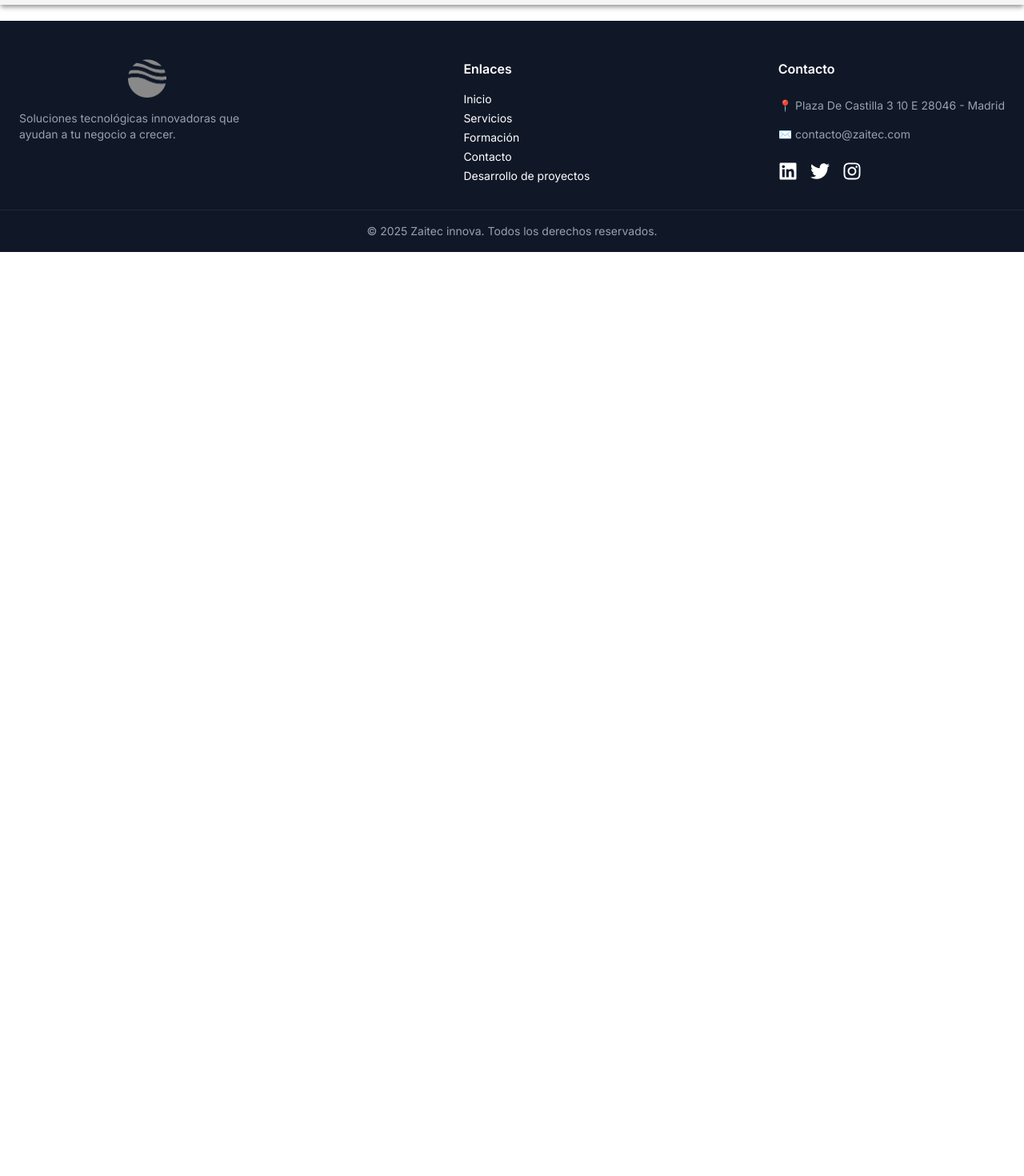
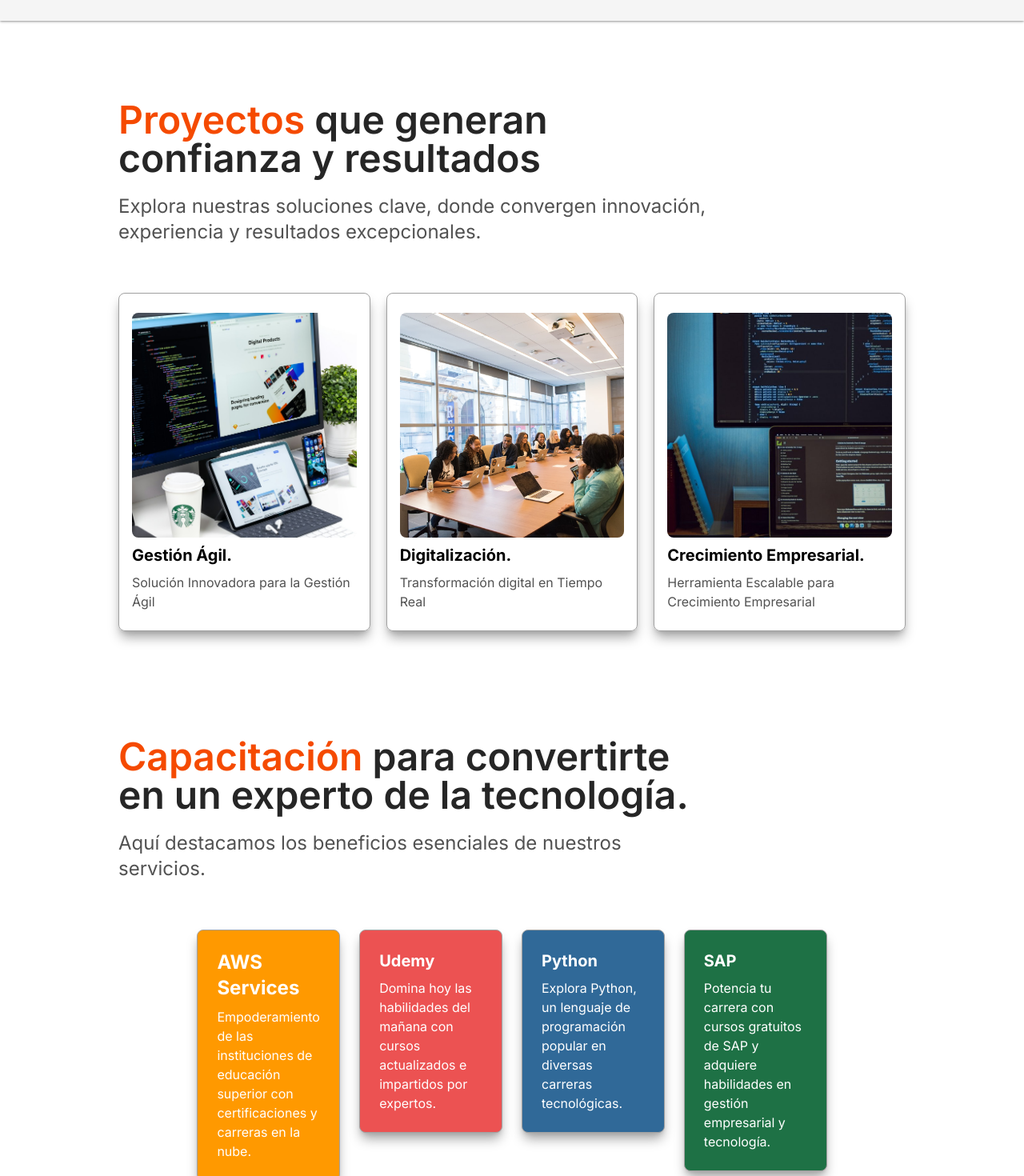
Before and after one commit to ZaitecS25-Internship-projects/I_S25_Web_Zaitec, a React (Vite) app: page / in a window 1280 px wide. Shown: the part 1200-2670 px from the top of the page at 80% size. Before the commit the page ends 1515 px from the top, so only its background shows below. Built offline with nearby package versions, Linux system fonts and the light colour scheme.

Commit message:
IndexPage montada

```diff
--- a/src/layouts/Layout.tsx
+++ b/src/layouts/Layout.tsx
@@ -2,6 +2,7 @@ import { useState } from "react"
 import { Outlet } from "react-router-dom"
 import Header from "../components/Header"
 import type { UserDataType } from "../types"
+import Footer from "../components/Footer"
 
 export const initialForm = {
   nombre: '',
@@ -25,7 +26,7 @@ export default function Layout() {
           context={{ formState, setFormState }}
         />
       </main>
-
+      <Footer />
     </>
   )
 }
--- a/src/main.tsx
+++ b/src/main.tsx
@@ -3,11 +3,10 @@ import { createRoot } from 'react-dom/client'
 import { RouterProvider } from 'react-router-dom'
 import './index.css'
 import { routerApp } from './router'
-import Footer from "./components/Footer"
+
 
 createRoot(document.getElementById('root')!).render(
   <StrictMode>
     <RouterProvider router={routerApp}/>
-      <Footer />
   </StrictMode>,
 )
--- a/src/views/Formacion.tsx
+++ b/src/views/Formacion.tsx
@@ -12,6 +12,7 @@ export default function Formación() {
   };
 
   return (
+
     <div className="bg-neutral-100 min-h-screen flex items-center justify-center">
       <section className="flex flex-col gap-5 lg:w-4/5 mx-auto mb-5 p-5 pt-10 pb-25 md:pt-25">
 
--- a/src/views/IndexPage.tsx
+++ b/src/views/IndexPage.tsx
@@ -1,4 +1,4 @@
-// import { motion } from "framer-motion";
+import { motion } from "framer-motion";
 import type { Cards } from "../types/index";
 import CardInnovacion from "../components/CardInnovacion";
 
@@ -20,9 +20,11 @@ export default function IndexPage() {
     }
   ]
 
+
   return (
-    <div className="bg-neutral-100 shadow-md shadow-neutral-400">
-      <section className="flex flex-col gap-5 lg:w-4/5 mx-auto mb-5 p-5 pt-10 pb-25 md:pt-25 ">
+    <>
+      <div className="bg-neutral-100 shadow-sm shadow-neutral-400">
+        <section className="flex flex-col gap-5 lg:w-4/5 mx-auto p-5 pt-10 pb-30 md:pt-25  ">
           <h2 className="text-2xl font-semibold md:text-4xl md:w-2/3 lg:text-5xl lg:text-neutral-800 lg:w-3/4"><span className="text-orange-600">Innovación</span> tecnologica para empresas que lideran su industria.</h2>
           <p className="md:w-2/3 lg:text-2xl lg:w-3/4 text-neutral-600">Descubre nuestra oferta de servicios, centrada en calidad, innovación y satisfacción total del cliente.</p>
           <div className="grid md:grid-cols-2 lg:grid-cols-3 gap-5 mt-10">
@@ -32,5 +34,168 @@ export default function IndexPage() {
           </div>
         </section>
       </div>
+
+      <div>
+        <section>
+          <div className="">
+            <section className="flex flex-col gap-5 lg:w-4/5 mx-auto p-5 md:pt-25 ">
+              <h2 className="text-2xl font-semibold md:text-4xl md:w-2/3 lg:text-5xl lg:text-neutral-800 lg:w-3/4"><span className="text-orange-600">Proyectos </span>que generan confianza y resultados</h2>
+              <p className="md:w-2/3 lg:text-2xl lg:w-3/4 text-neutral-600">Explora nuestras soluciones clave, donde convergen innovación, experiencia y resultados excepcionales.</p>
+              <div className="grid md:grid-cols-2 lg:grid-cols-3 gap-5 mt-10">
+
+                <motion.div
+                  initial={{ opacity: 0 }}            // empieza invisible y un poco abajo
+                  whileInView={{ opacity: 1 }}        // aparece y sube a posición
+                  transition={{ duration: 0.9, delay: 0.2, ease: 'easeIn' }}
+                  viewport={{ once: true, amount: 0.5 }}   // solo se anima la primera vez, al 50% visible
+                  className="flex flex-col gap-2 border border-neutral-400 rounded-lg px-4 py-6 shadow-lg shadow-neutral-400 min-h-35"
+                >
+                  <div className="w-full aspect-square overflow-hidden rounded-lg">
+                    {/* Este div crea un contenedor cuadrado con bordes redondeados para mantener la forma de la imagen */}
+                    <img
+                      src="/img/gestion-agil.jpg"
+                      alt="Gestión Ágil"
+                      className="w-full h-full object-cover"
+                    />
+                  </div>
+                  <h3 className="text-xl font-bold">Gestión Ágil.</h3>
+                  <p className="text-neutral-600">Solución Innovadora para la Gestión Ágil</p>
+                </motion.div>
+                <motion.div
+                  initial={{ opacity: 0 }}            // empieza invisible y un poco abajo
+                  whileInView={{ opacity: 1 }}        // aparece y sube a posición
+                  transition={{ duration: 0.9, delay: 0.2, ease: 'easeIn' }}
+                  viewport={{ once: true, amount: 0.5 }}   // solo se anima la primera vez, al 50% visible
+                  className="flex flex-col gap-2 border border-neutral-400 rounded-lg px-4 py-6 shadow-lg shadow-neutral-400 min-h-35"
+                >
+                  <div className="w-full aspect-square overflow-hidden rounded-lg">
+                    {/* Este div crea un contenedor cuadrado con bordes redondeados para mantener la forma de la imagen */}
+                    <img src="/img/digitalizacion.jpg" alt="Digitalización" className="w-full h-full object-cover" />
+                  </div><h3 className="text-xl font-bold">Digitalización.</h3>
+                  <p className="text-neutral-600">Transformación digital en Tiempo Real </p>
+                </motion.div>
+                <motion.div
+                  initial={{ opacity: 0 }}            // empieza invisible y un poco abajo
+                  whileInView={{ opacity: 1 }}        // aparece y sube a posición
+                  transition={{ duration: 0.9, delay: 0.2, ease: 'easeIn' }}
+                  viewport={{ once: true, amount: 0.5 }}   // solo se anima la primera vez, al 50% visible
+                  className="flex flex-col gap-2 border border-neutral-400 rounded-lg px-4 py-6 shadow-lg shadow-neutral-400 min-h-35"
+                >
+                  <div className="w-full aspect-square overflow-hidden rounded-lg">
+                    {/* Este div crea un contenedor cuadrado con bordes redondeados para mantener la forma de la imagen */}
+                    <img src="/img/crecimiento-empresarial.jpg" alt="Crecimiento empresarial" className="w-full h-full object-cover" />
+                  </div><h3 className="text-xl font-bold">Crecimiento Empresarial.</h3>
+                  <p className="text-neutral-600">Herramienta Escalable para Crecimiento Empresarial</p>
+                </motion.div>
+              </div>
+            </section>
+          </div>
+        </section>
+      </div>
+      <div className="min-h-screen flex items-center justify-center">
+        <section className="flex flex-col gap-5 lg:w-4/5 mx-auto mb-5 p-5 pb-25 md:pt-25">
+
+          <h2 className="text-2xl font-semibold md:text-4xl md:w-2/3 lg:text-5xl lg:text-neutral-800 lg:w-3/4">
+            <span className="text-orange-600">Capacitación</span> para convertirte en un experto de la tecnología.
+          </h2>
+
+          <p className="md:w-2/3 lg:text-2xl lg:w-3/4 text-neutral-600">
+            Aquí destacamos los beneficios esenciales de nuestros servicios.
+          </p>
+
+          {/* CONTENEDOR DE TARJETAS */}
+          <div className="grid grid-cols-1 md:grid-cols-2 lg:grid-cols-4 gap-6 w-11/12 md:w-4/5 mx-auto mt-10">
+
+            {/* TARJETA 1 - AWS Services */}
+            <a
+              href="https://www.awsacademy.com/login?ec=302&startURL=%2FSiteLogin%3FstartURL%3D%252Fforums%252F"
+              target="_blank"
+              rel="noopener noreferrer"
+              className="block"
+            >
+              <motion.div
+                initial={{ y: 40, opacity: 0.2 }}
+                whileInView={{ y: 0, opacity: 1 }}
+                viewport={{ once: true, amount: 0.4 }}
+                transition={{ type: "spring", damping: 5, stiffness: 100, mass: 0.4, delay: 0.2 }}
+                className="cursor-pointer flex flex-col justify-center border border-neutral-400 rounded-lg px-6 py-6
+                         shadow-lg shadow-neutral-400 bg-[#FF9900] hover:scale-105 transition-transform duration-300"
+              >
+                <h3 className="text-2xl font-bold text-white mb-2">AWS Services</h3>
+                <p className="text-white">
+                  Empoderamiento de las instituciones de educación superior con certificaciones y carreras en la nube.
+                </p>
+              </motion.div>
+            </a>
+
+            {/* TARJETA 2 - Udemy */}
+            <a
+              href="https://www.udemy.com/"
+              target="_blank"
+              rel="noopener noreferrer"
+              className="block"
+            >
+              <motion.div
+                initial={{ y: 40, opacity: 0.4 }}
+                whileInView={{ y: 0, opacity: 1 }}
+                viewport={{ once: true, amount: 0.4 }}
+                transition={{ type: "spring", damping: 5, stiffness: 100, mass: 0.4, delay: 0.4 }}
+                className="cursor-pointer flex flex-col justify-center border border-neutral-400 rounded-lg px-6 py-6
+                         shadow-lg shadow-neutral-400 bg-[#EC5252] hover:scale-105 transition-transform duration-300"
+              >
+                <h3 className="text-xl font-bold text-white mb-2">Udemy</h3>
+                <p className="text-white">
+                  Domina hoy las habilidades del mañana con cursos actualizados e impartidos por expertos.
+                </p>
+              </motion.div>
+            </a>
+
+            {/* TARJETA 3 - Python */}
+            <a
+              href="https://www.edx.org/learn/python"
+              target="_blank"
+              rel="noopener noreferrer"
+              className="block"
+            >
+              <motion.div
+                initial={{ y: 40, opacity: 0.6 }}
+                whileInView={{ y: 0, opacity: 1 }}
+                viewport={{ once: true, amount: 0.4 }}
+                transition={{ type: "spring", damping: 5, stiffness: 100, mass: 0.4, delay: 0.6 }}
+                className="cursor-pointer flex flex-col justify-center items-start border border-neutral-400 rounded-lg px-6 py-6
+                         shadow-lg shadow-neutral-400 bg-[#306998] hover:scale-105 transition-transform duration-300"
+              >
+                <h3 className="text-xl font-bold text-white mb-2">Python</h3>
+                <p className="text-white">
+                  Explora Python, un lenguaje de programación popular en diversas carreras tecnológicas.
+                </p>
+              </motion.div>
+            </a>
+
+            {/* TARJETA 4 - SAP */}
+            <a
+              href="https://logaligroup.com/cursos-gratis-aprender-sap-desde-cero/"
+              target="_blank"
+              rel="noopener noreferrer"
+              className="block"
+            >
+              <motion.div
+                initial={{ y: 40, opacity: 0.8 }}
+                whileInView={{ y: 0, opacity: 1 }}
+                viewport={{ once: true, amount: 0.4 }}
+                transition={{ type: "spring", damping: 5, stiffness: 100, mass: 0.4, delay: 0.8 }}
+                className="cursor-pointer flex flex-col justify-center items-start border border-neutral-400 rounded-lg px-6 py-6
+                         shadow-lg shadow-neutral-400 bg-[#1E7145] hover:scale-105 transition-transform duration-300"
+              >
+                <h3 className="text-xl font-bold text-white mb-2">SAP</h3>
+                <p className="text-white">
+                  Potencia tu carrera con cursos gratuitos de SAP y adquiere habilidades en gestión empresarial y tecnología.
+                </p>
+              </motion.div>
+            </a>
+          </div>
+        </section>
+      </div>
+    </>
   )
 }
```
Lines whose indentation alone changed are shown as unchanged.
